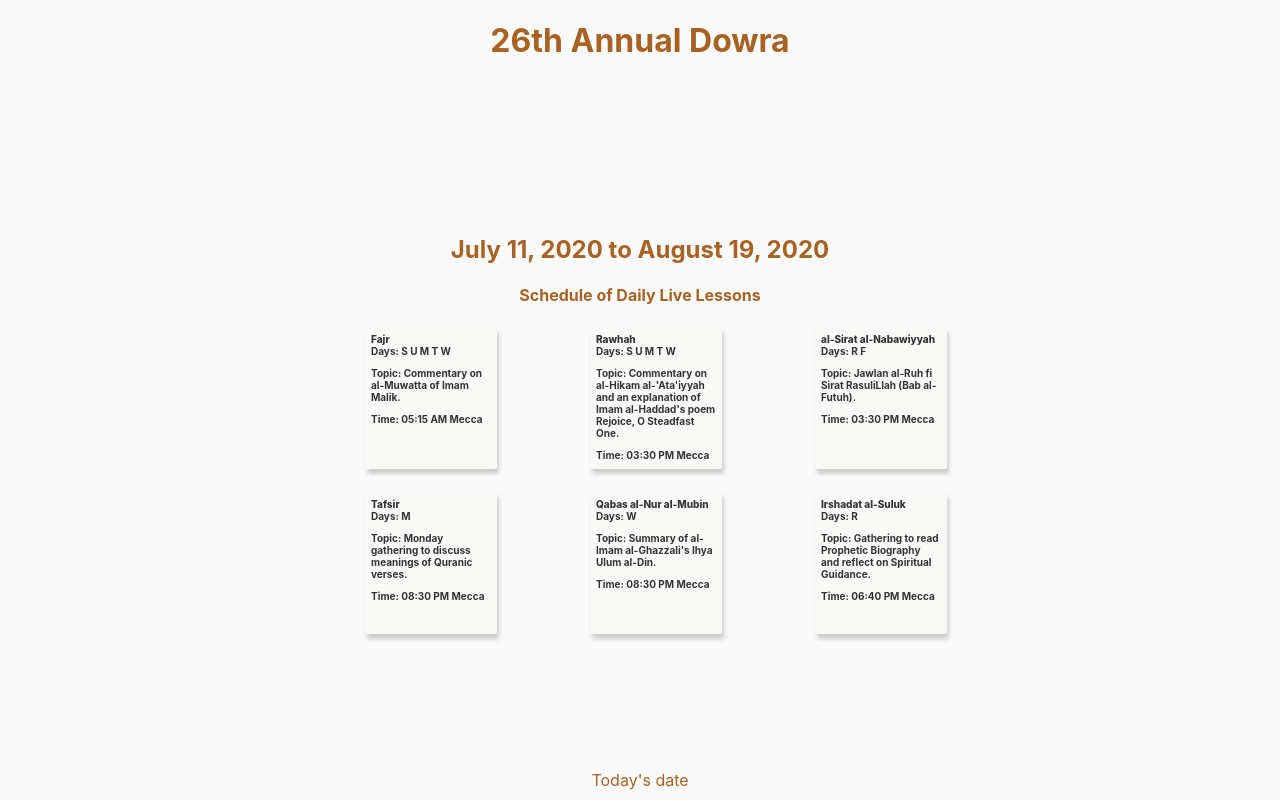
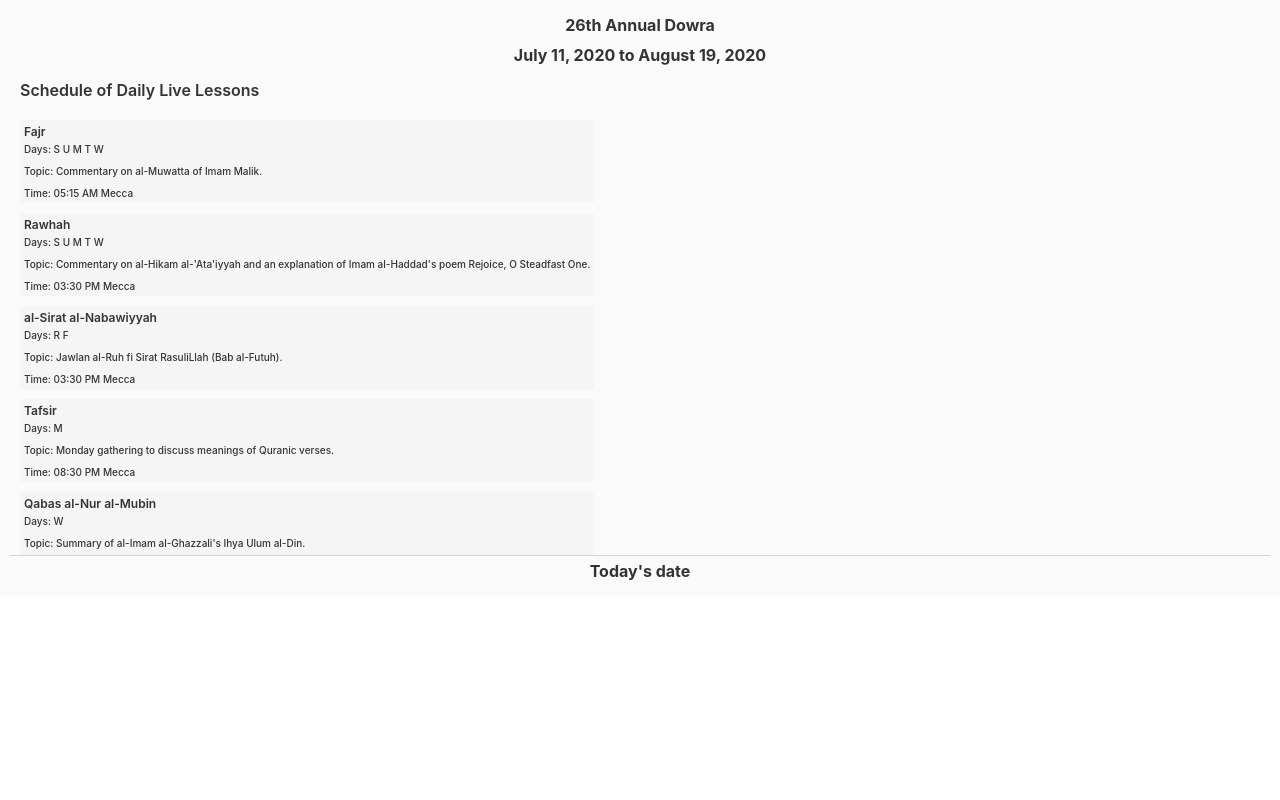
Before and after one commit to p-adams/jadual, a Svelte app: page / in a window 1280 px wide. Built offline with nearby package versions, Linux system fonts and the light colour scheme.

Commit message:
simplify markup to match more simplified design idea

```diff
--- a/public/global.css
+++ b/public/global.css
@@ -19,46 +19,3 @@ a:hover {
 a:visited {
   color: rgb(0, 80, 160);
 }
-
-label {
-  display: block;
-}
-
-input,
-button,
-select,
-textarea {
-  font-family: inherit;
-  font-size: inherit;
-  padding: 0.4em;
-  margin: 0 0 0.5em 0;
-  box-sizing: border-box;
-  border: 1px solid #ccc;
-  border-radius: 2px;
-}
-
-input:disabled {
-  color: #ccc;
-}
-
-input[type="range"] {
-  height: 0;
-}
-
-button {
-  color: #333;
-  background-color: #f4f4f4;
-  outline: none;
-}
-
-button:disabled {
-  color: #999;
-}
-
-button:not(:disabled):active {
-  background-color: #ddd;
-}
-
-button:focus {
-  border-color: #666;
-}
--- a/src/App.svelte
+++ b/src/App.svelte
@@ -74,62 +74,57 @@
 
 <style>
   .app {
-    min-height: 100vh;
     display: flex;
     flex-direction: column;
     background: #fafafa;
+    padding: 10px;
   }
   .container {
     flex: 1;
     display: flex;
-    align-items: center;
-    justify-content: center;
+    padding: 10px;
+    max-height: 425px;
+    overflow-y: auto;
   }
 
   .header_title,
-  .program_dates,
+  .header_subtitle,
   .current_date {
-    color: #a96222;
     text-align: center;
-  }
-  .classes_container {
-    height: 300px;
-    display: grid;
-    grid-template-columns: 100px 100px 100px;
-    grid-template-rows: 40px 40px;
-    grid-gap: 125px;
-  }
-  .classes_container .lesson_item {
-    border-radius: 2px;
-    box-shadow: 2px 5px 4px #cfcccc;
-    width: 120px;
-    height: 130px;
-    padding: 6px;
-    background: #f9f9f7;
-    font-size: 10px;
+    padding: 5px;
     font-weight: 700;
   }
+
+  .classes_container .lesson_item {
+    background: #f5f5f5;
+    padding: 4px;
+    font-size: 10px;
+    font-weight: 500;
+    margin-bottom: 10px;
+  }
   .lesson_title {
-    font-weight: 800;
+    font-weight: 600;
+    font-size: 12px;
+    margin-bottom: 4px;
   }
-  .current_date {
+  .schedule_title {
     padding: 10px;
+    font-weight: 600;
+  }
+  footer {
+    border-top: 1px solid lightgray;
   }
 </style>
 
 <div class="app">
   <header>
-    <h1 class="header_title">26th Annual Dowra</h1>
+    <div class="header_title">26th Annual Dowra</div>
+    <div class="header_subtitle">July 11, 2020 to August 19, 2020</div>
   </header>
+  <div class="schedule_title">Schedule of Daily Live Lessons</div>
   <div class="container">
-    <div>
-      <div class="program_dates">
-        <div>
-          <h2>July 11, 2020 to August 19, 2020</h2>
-          <h4>Schedule of Daily Live Lessons</h4>
-        </div>
-      </div>
     <div class="classes_container">
+
       {#each lessons as lesson}
         <div class="lesson_item">
           <div class="lesson_title">{lesson.title}</div>
@@ -147,7 +142,6 @@
       {/each}
     </div>
   </div>
-  </div>
   <footer>
     <div class="current_date">Today's date</div>
   </footer>
```
Lines whose indentation alone changed are shown as unchanged.
